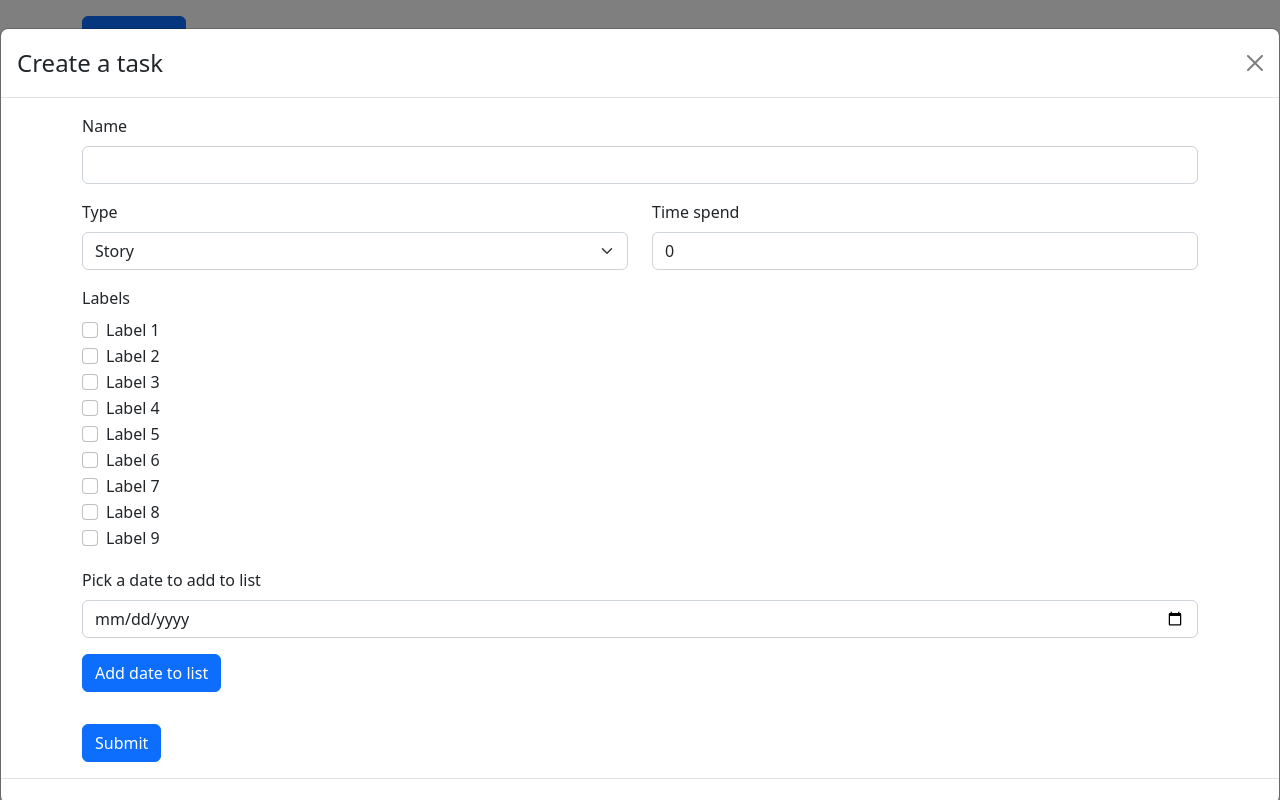
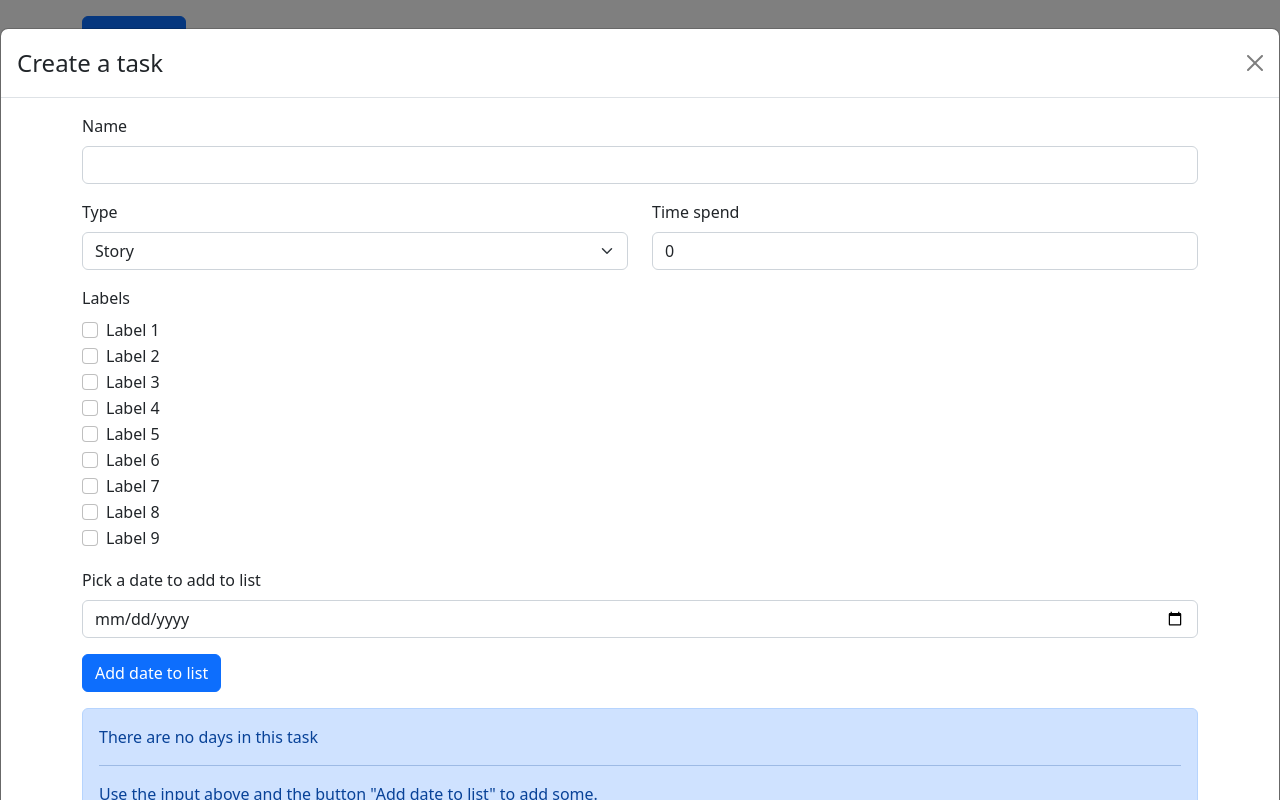
Before and after one commit to Xalsar/task-administrator, a Next.js app: page / in a window 1280 px wide. Both pictures are taken after a click on the button "Add a task". Built offline with nearby package versions, Linux system fonts and the light colour scheme.

Commit message:
Minor debugging

```diff
--- a/src/containers/TaskForm/TaskForm.tsx
+++ b/src/containers/TaskForm/TaskForm.tsx
@@ -7,6 +7,7 @@ import Row from "react-bootstrap/Row";
 import Col from "react-bootstrap/Col";
 import Form from "react-bootstrap/Form";
 import Button from "react-bootstrap/Button";
+import Alert from "react-bootstrap/Alert";
 import ListGroup from "react-bootstrap/ListGroup";
 
 import useTaskForm from "./hooks/use-taskForm";
@@ -142,6 +143,7 @@ const TaskForm = ({ save, task }: Props) => {
             <Button className="mb-3" onClick={handleClickAddDateToList}>
               Add date to list
             </Button>
+            {datesList.length > 0 ? (
               <ListGroup className="mb-3">
                 {datesList.map((date, key) => (
                   <ListGroup.Item key={key}>
@@ -149,6 +151,16 @@ const TaskForm = ({ save, task }: Props) => {
                   </ListGroup.Item>
                 ))}
               </ListGroup>
+            ) : (
+              <Alert>
+                <p>There are no days in this task </p>
+                <hr />
+                <p>
+                  Use the input above and the button "Add date to list" to add
+                  some.
+                </p>
+              </Alert>
+            )}
           </Col>
         </Row>
         <Row>
--- a/src/containers/TaskForm/hooks/use-taskForm.ts
+++ b/src/containers/TaskForm/hooks/use-taskForm.ts
@@ -105,8 +105,6 @@ const useTaskForm = ({ save, taskToEdit }: Props) => {
     setHasSubmittedForm(true);
 
     if (isFormValid) {
-      const id = taskToEdit ? taskToEdit.id : null;
-
       save({
         name,
         type,
--- a/src/containers/TasksList/TasksList.tsx
+++ b/src/containers/TasksList/TasksList.tsx
@@ -29,11 +29,6 @@ const TasksList = () => {
     handleClickCloseEditTaskModal,
     saveEditTask,
   } = useTasksList();
-
-  console.log(
-    "🚀 ~ file: TasksList.tsx:38 ~ TasksList ~ showCreateTaskModal:",
-    showCreateTaskModal
-  );
 
   return (
     <>
@@ -70,7 +65,7 @@ const TasksList = () => {
                   <div>{task.type}</div>
                   <div>{task.labels.join(",")}</div>
                   <div>{task.timeSpend}h</div>
-                  <div>{task.daysList.length} dias</div>
+                  <div>{task.daysList.length} days</div>
                   <div>
                     <Button
                       variant="secondary"
```
Lines whose indentation alone changed are shown as unchanged.
